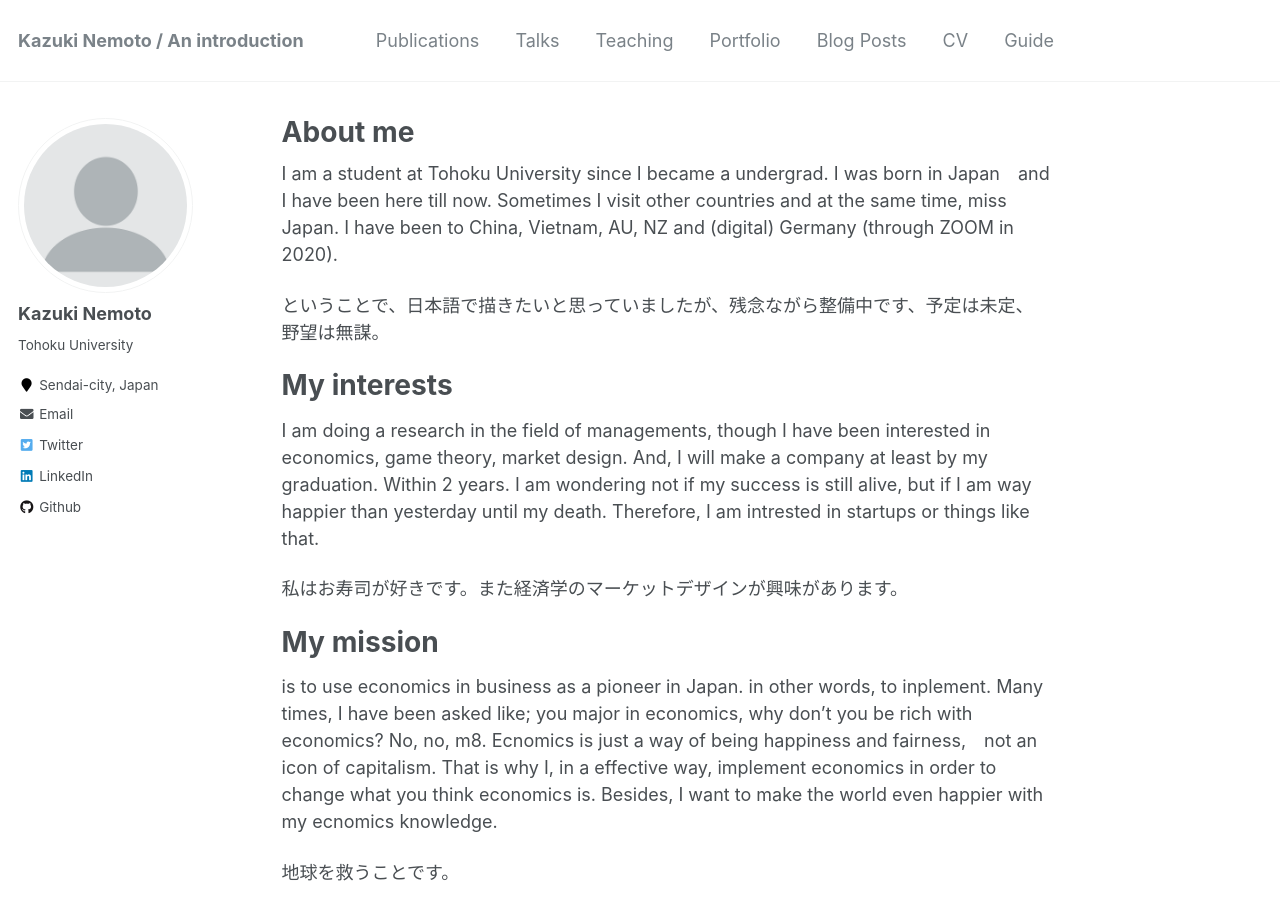
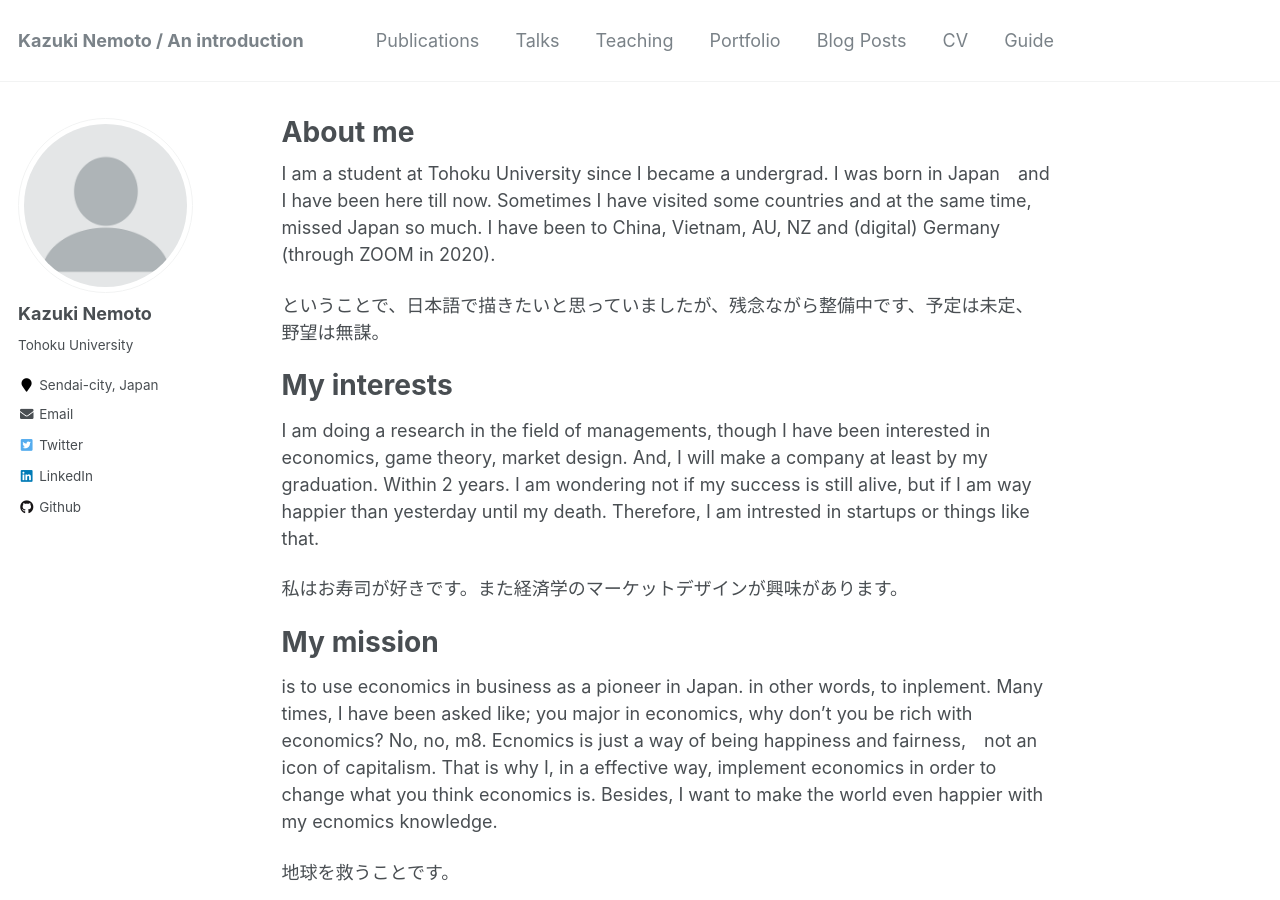
Before and after one commit to kazu-nemoto/kazu-nemoto.github.io, a Jekyll site: the page built from _pages/about.md, in a window 1280 px wide and 900 px high. Built offline with Jekyll 4.4.1, drawn with Linux system fonts in a browser that asks for light colours.

Commit message:
Update about.md

```diff
--- a/_pages/about.md
+++ b/_pages/about.md
@@ -8,7 +8,7 @@
   - /about.html
 ---
 
-I am a student at Tohoku University since I became a undergrad. I was born in Japan　and I have been here till now. Sometimes I visit other countries and at the same time, miss Japan. I have been to China, Vietnam, AU, NZ and (digital) Germany (through ZOOM in 2020).
+I am a student at Tohoku University since I became a undergrad. I was born in Japan　and I have been here till now. Sometimes I have visited some countries and at the same time, missed Japan so much. I have been to China, Vietnam, AU, NZ and (digital) Germany (through ZOOM in 2020).
 
 ということで、日本語で描きたいと思っていましたが、残念ながら整備中です、予定は未定、野望は無謀。
 
```
